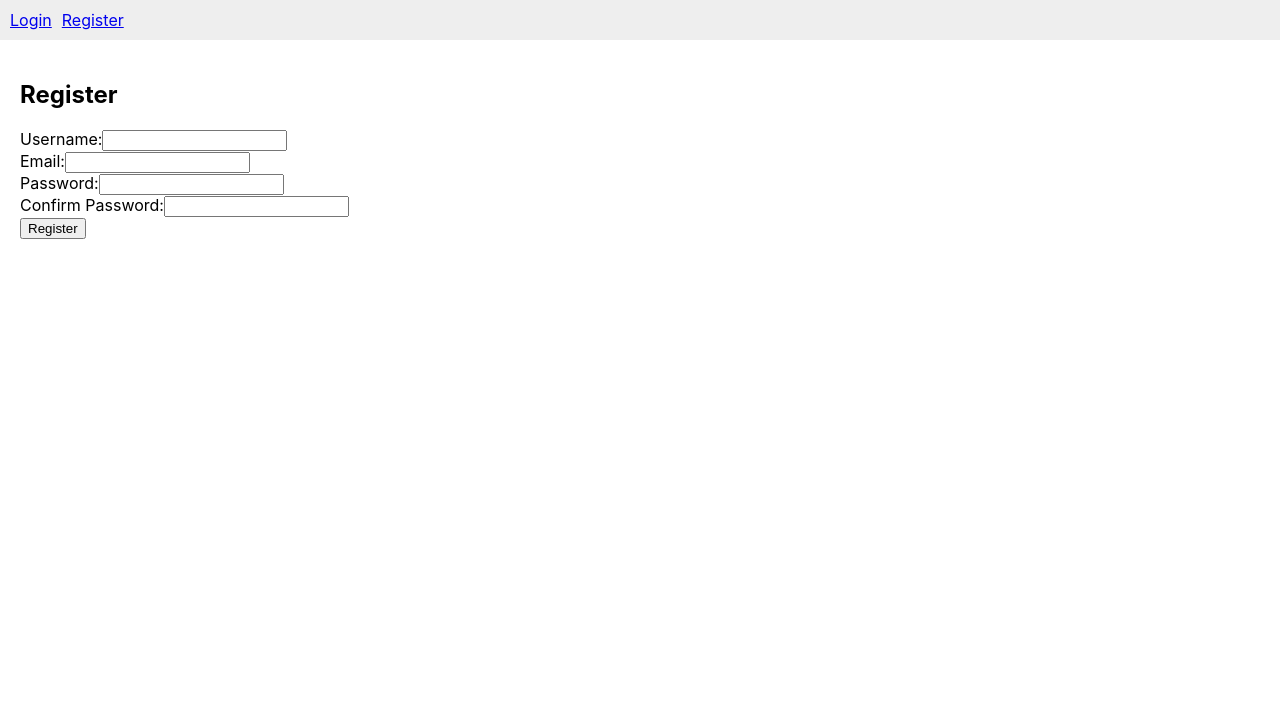
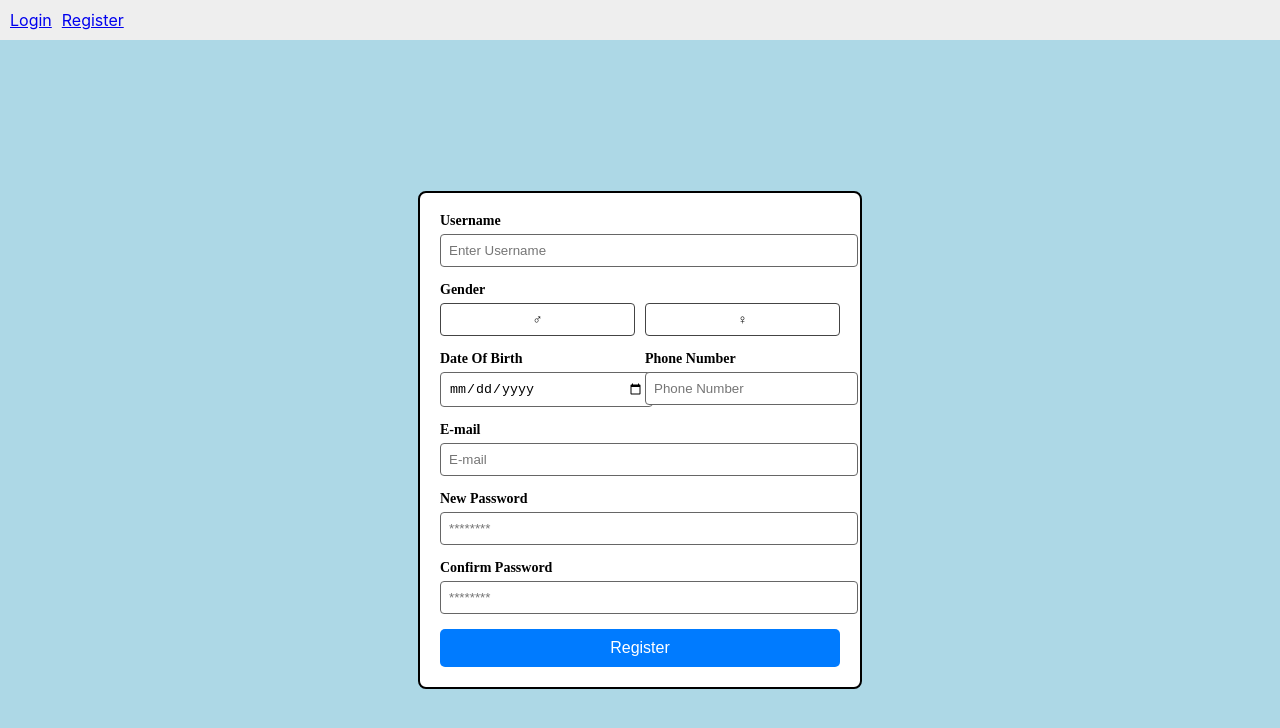
Before and after one commit to kairen0606/project-react, a React (Create React App) app: page /register in a window 1280 px wide. Shown: the top 728 px of the page. Built offline with nearby package versions, Linux system fonts and the light colour scheme.

Commit message:
Version 3

```diff
--- /dev/null
+++ b/src/CSS/Login.css
@@ -0,0 +1,62 @@
+.login-container {
+  display: flex;
+  justify-content: center;
+  align-items: center;
+  height: 100vh;
+  background-color: lightblue;
+}
+
+.login-form {
+  width: 320px;
+  padding: 30px;
+  border-radius: 10px;
+  background-color: white;
+  box-shadow: 0 4px 10px rgba(0, 0, 0, 0.1);
+  text-align: center;
+}
+
+.profile-icon {
+  width: 80px;
+  height: 80px;
+  border-radius: 50%;
+  background-color: white;
+  margin: 0 auto 20px;
+  display: flex;
+  justify-content: center;
+  align-items: center;
+  font-size: 40px;
+  color: black;
+}
+
+.form-group input {
+  width: 100%;
+  padding: 10px;
+  border: 1px solid black;
+  border-radius: 5px;
+  font-size: 14px;
+  margin-bottom: 15px;
+}
+
+.form-options {
+  display: flex;
+  justify-content: space-between;
+  align-items: center;
+  margin-bottom: 20px;
+  font-size: 13px;
+}
+
+.form-options a {
+  color:  lightblue;
+  text-decoration: none;
+}
+
+.login-btn {
+  width: 100%;
+  padding: 10px;
+  border: none;
+  border-radius: 5px;
+  background-color: lightblue;
+  color:  white;
+  font-size: 16px;
+  cursor: pointer;
+}
--- /dev/null
+++ b/src/CSS/Register.css
@@ -0,0 +1,78 @@
+.register-container {
+  display: flex;
+  justify-content: center;
+  align-items: center;
+  height: 100vh;
+  background-color: lightblue;
+}
+
+.register-form {
+  width: 400px;
+  padding: 20px;
+  background: white;
+  border: 2px solid black;
+  border-radius: 8px;
+  font-family: 'Times New Roman', Times, serif;
+  font-size: 14px;
+}
+
+.register-form label {
+  display: block;
+  font-weight: bold;
+  margin-bottom: 5px;
+  font-style: "Times New Roman";
+}
+
+.register-form input {
+  width: 100%;
+  padding: 8px;
+  margin-bottom: 15px;
+  border: 1px solid #666;
+  border-radius: 4px;
+}
+
+.row {
+  display: flex;
+  justify-content: space-between;
+  gap: 10px;
+}
+
+.row div {
+  flex: 1;
+}
+
+.gender-group {
+  display: flex;
+  gap: 10px;
+  margin-bottom: 15px;
+}
+
+.gender-group button {
+  flex: 1;
+  padding: 8px;
+  border: 1px solid #444;
+  border-radius: 4px;
+  background: #fff;
+  cursor: pointer;
+}
+
+.gender-group button.active {
+  background: #007bff;
+  color: #fff;
+  border-color: #007bff;
+}
+
+.register-btn {
+  width: 100%;
+  padding: 10px;
+  background: #007bff;
+  border: none;
+  color: white;
+  font-size: 16px;
+  border-radius: 5px;
+  cursor: pointer;
+}
+
+.register-btn:hover {
+  background: #0056b3;
+}
--- a/src/Pages/Login.tsx
+++ b/src/Pages/Login.tsx
@@ -1,27 +1,61 @@
-import React, { useState } from "react";
+import React, { useState, FormEvent } from "react";
+import { Link } from "react-router-dom";
+import "../CSS/Login.css";
+const Login: React.FC = () => {
+  const [email, setEmail] = useState<string>("");
+  const [password, setPassword] = useState<string>("");
+  const [rememberMe, setRememberMe] = useState<boolean>(false);
 
-const Login: React.FC = () => {
-  const [email, setEmail] = useState("");
-  const [password, setPassword] = useState("");
-
-  const handleSubmit = (e: React.FormEvent) => {
+  const handleSubmit = (e: FormEvent) => {
     e.preventDefault();
-    alert(`Logging in with Email: ${email}, Password: ${password}`);
+    alert(`Logging in with Email: ${email}, Password: ${password}, Remember Me: ${rememberMe}`);
   };
 
   return (
-    <div style={{ padding: "20px" }}>
-      <h2>Login</h2>
-      <form onSubmit={handleSubmit}>
-        <div>
-          <label>Email:</label>
-          <input type="email" value={email} onChange={(e) => setEmail(e.target.value)} required />
+    <div className="login-container">
+      <form className="login-form" onSubmit={handleSubmit}>
+        {/* Profile Icon */}
+        <div className="profile-icon">👤</div>
+
+        {/* Email */}
+        <div className="form-group">
+          <input
+            type="email"
+            placeholder="Username"
+            value={email}
+            onChange={(e) => setEmail(e.target.value)}
+            required
+          />
         </div>
-        <div>
-          <label>Password:</label>
-          <input type="password" value={password} onChange={(e) => setPassword(e.target.value)} required />
+
+        {/* Password */}
+        <div className="form-group">
+          <input
+            type="password"
+            placeholder="Password"
+            value={password}
+            onChange={(e) => setPassword(e.target.value)}
+            required
+          />
         </div>
-        <button type="submit">Login</button>
+
+        {/* Remember Me & Forgot Password */}
+        <div className="form-options">
+          <label>
+            <input
+              type="checkbox"
+              checked={rememberMe}
+              onChange={() => setRememberMe(!rememberMe)}
+            />{" "}
+            Remember me
+          </label>
+          <Link to="#">Forgot password?</Link>
+        </div>
+
+        {/* Login Button */}
+        <button type="submit" className="login-btn">
+          LOGIN
+        </button>
       </form>
     </div>
   );
--- a/src/Pages/Register.tsx
+++ b/src/Pages/Register.tsx
@@ -1,48 +1,108 @@
-import React, { useState } from "react";
-import { Route, Routes } from "react-router-dom";
-import Login from "./Login";
+import React, { useState, FormEvent } from "react";
+import "../CSS/Register.css";
 
 const Register: React.FC = () => {
   const [username, setUsername] = useState("");
+  const [gender, setGender] = useState("");
+  const [dob, setDob] = useState("");
+  const [phone, setPhone] = useState("");
   const [email, setEmail] = useState("");
-  const [password, setPassword] = useState("");
+  const [newPassword, setNewPassword] = useState("");
   const [confirmPassword, setConfirmPassword] = useState("");
 
-  const handleSubmit = (e: React.FormEvent) => {
+  const handleSubmit = (e: FormEvent) => {
     e.preventDefault();
 
-    if (password !== confirmPassword) {
+    if (newPassword !== confirmPassword) {
       alert("Passwords do not match!");
       return;
     }
-
-    alert(`Successful registration! You may now login!`);
+    alert('Successful Registration!');
   };
 
   return (
-    <div style={{ padding: "20px" }}>
-      <h2>Register</h2>
-      <form onSubmit={handleSubmit}>
-        <div>
-          <label>Username:</label>
-          <input type="text" value={username} onChange={(e) => setUsername(e.target.value)} required />
+    <div className="register-container">
+      <form className="register-form" onSubmit={handleSubmit}>
+
+        <label>Username</label>
+        <input
+          type="text"
+          placeholder="Enter Username"
+          value={username}
+          onChange={(e) => setUsername(e.target.value)}
+          required
+        />
+
+        <label>Gender</label>
+        <div className="gender-group">
+          <button
+            type="button"
+            className={gender === "male" ? "active" : ""}
+            onClick={() => setGender("male")}
+          >
+            ♂
+          </button>
+          <button
+            type="button"
+            className={gender === "female" ? "active" : ""}
+            onClick={() => setGender("female")}
+          >
+            ♀
+          </button>
         </div>
-        <div>
-          <label>Email:</label>
-          <input type="email" value={email} onChange={(e) => setEmail(e.target.value)} required />
+
+        <div className="row">
+          <div>
+            <label>Date Of Birth</label>
+            <input
+              type="date"
+              value={dob}
+              onChange={(e) => setDob(e.target.value)}
+              required
+            />
+          </div>
+          <div>
+            <label>Phone Number</label>
+            <input
+              type="tel"
+              placeholder="Phone Number"
+              value={phone}
+              onChange={(e) => setPhone(e.target.value)}
+              required
+            />
+          </div>
         </div>
-        <div>
-          <label>Password:</label>
-          <input type="password" value={password} onChange={(e) => setPassword(e.target.value)} required />
-        </div>
-        <div>
-            <label>Confirm Password:</label>
-            <input type="password" value={confirmPassword} onChange={(e) => setConfirmPassword(e.target.value)} required />
-        </div>
-        <button type="submit">Register</button>
-        <Routes>
-          <Route path="/login" element={<Login />} />
-        </Routes>
+
+        <label>E-mail</label>
+        <input
+          type="email"
+          placeholder="E-mail"
+          value={email}
+          onChange={(e) => setEmail(e.target.value)}
+          required
+        />
+
+        <label>New Password</label>
+        <input
+          type="password"
+          placeholder="********"
+          value={newPassword}
+          onChange={(e) => setNewPassword(e.target.value)}
+          required
+        />
+
+        <label>Confirm Password</label>
+        <input
+          type="password"
+          placeholder="********"
+          value={confirmPassword}
+          onChange={(e) => setConfirmPassword(e.target.value)}
+          required
+        />
+
+        <button type="submit" className="register-btn">
+          Register
+        </button>
       </form>
     </div>
   );
```
Also changed, not shown: src/App.tsx (line endings or trailing spaces).
